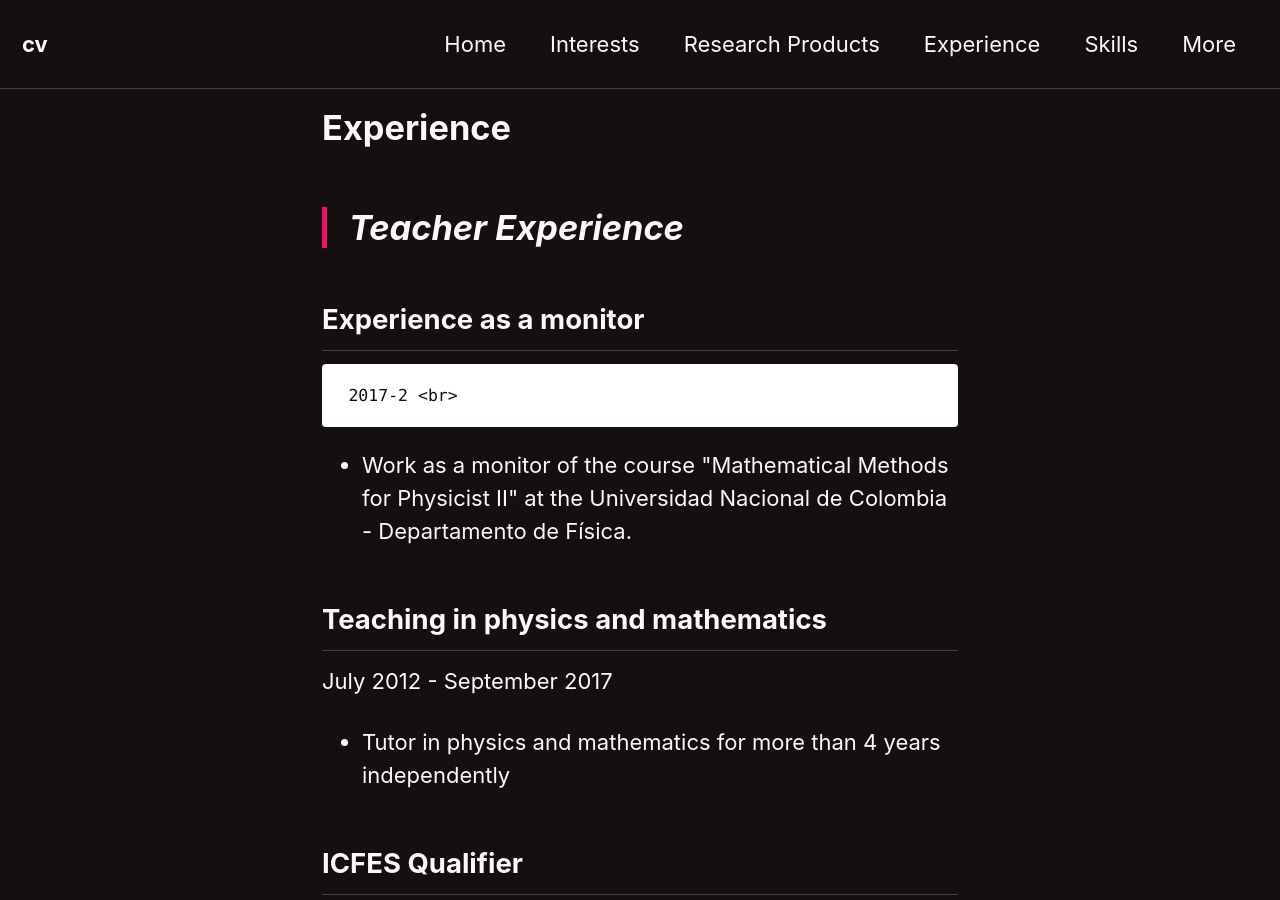
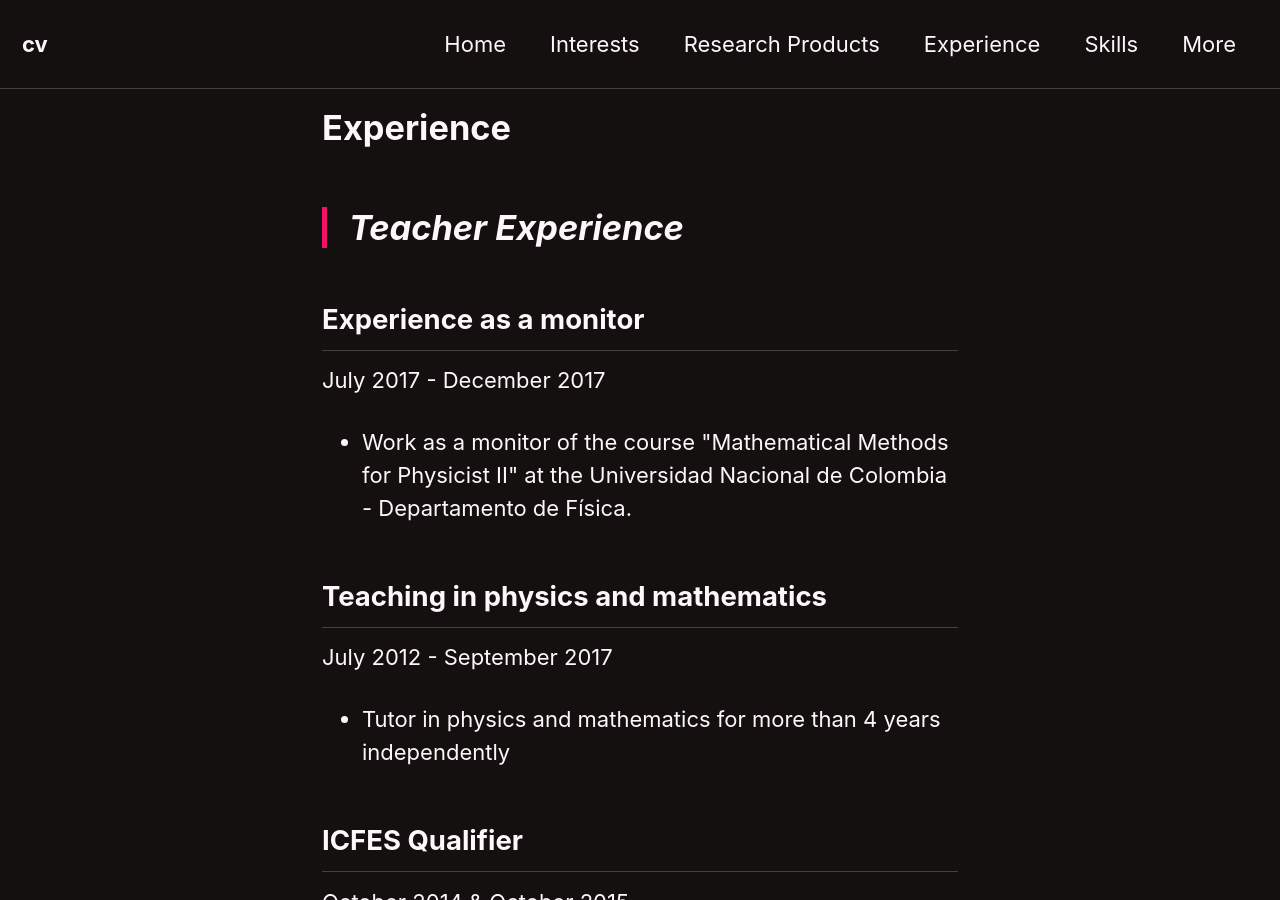
Before and after one commit to vcobop/cv, a Jekyll site: the page built from Experience.md, in a window 1280 px wide and 900 px high. Built offline with Jekyll 4.4.1, drawn with Linux system fonts in a browser that asks for light colours; cached includes are drawn as plain includes; nearby versions of some CDN libraries.

Commit message:
Update Experience.md

```diff
--- a/Experience.md
+++ b/Experience.md
@@ -5,7 +5,7 @@ layout: single
 
 ><h1>Teacher Experience</h1>
 
-<h2>Experience as a monitor</h2>     2017-2 <br>
+<h2>Experience as a monitor</h2> July 2017 - December 2017 <br>
 <ul>
   <li> Work as a monitor of the course "Mathematical Methods for Physicist II" at the Universidad Nacional de Colombia - Departamento de Física.</li>
 </ul>
```
